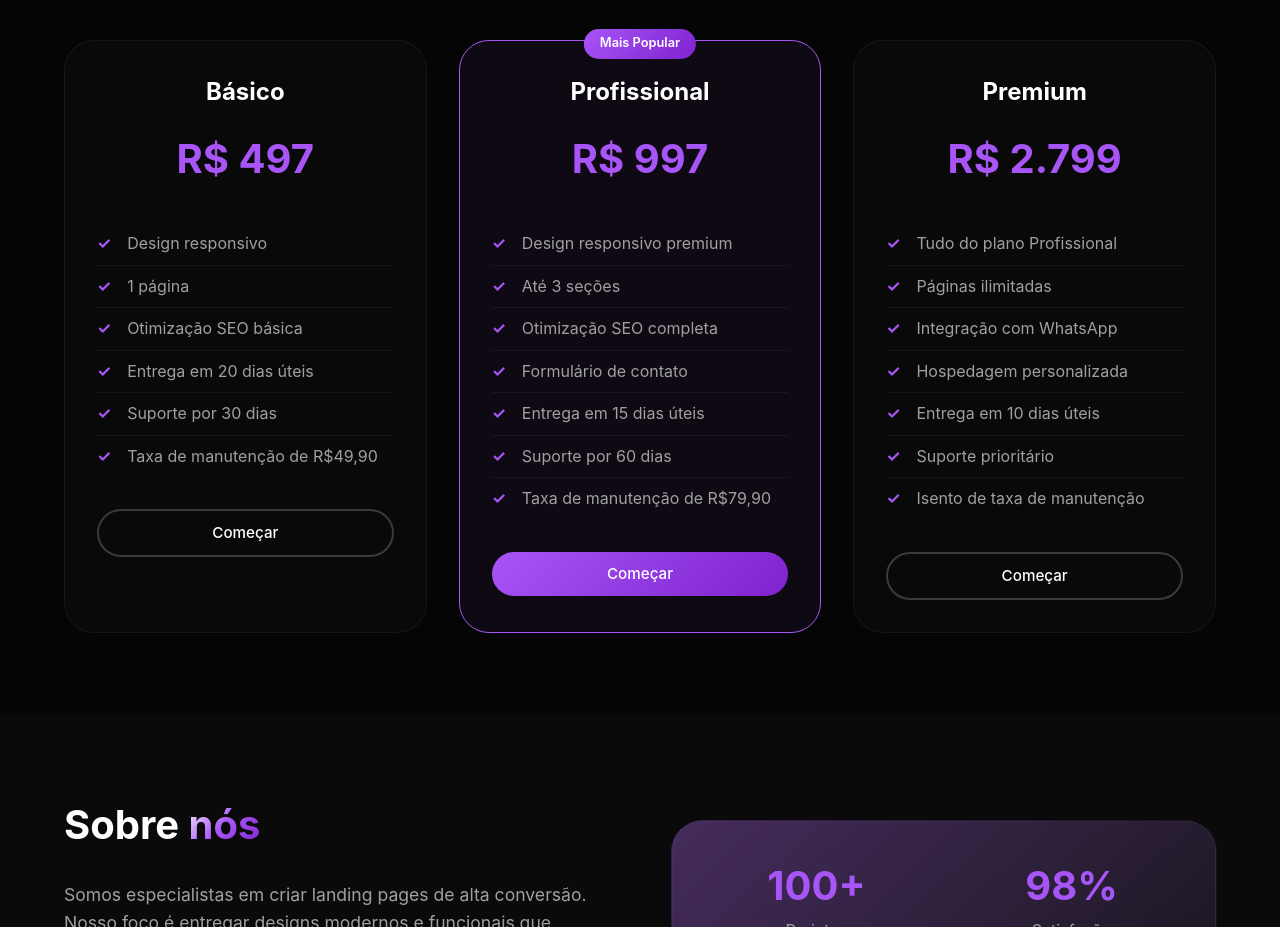
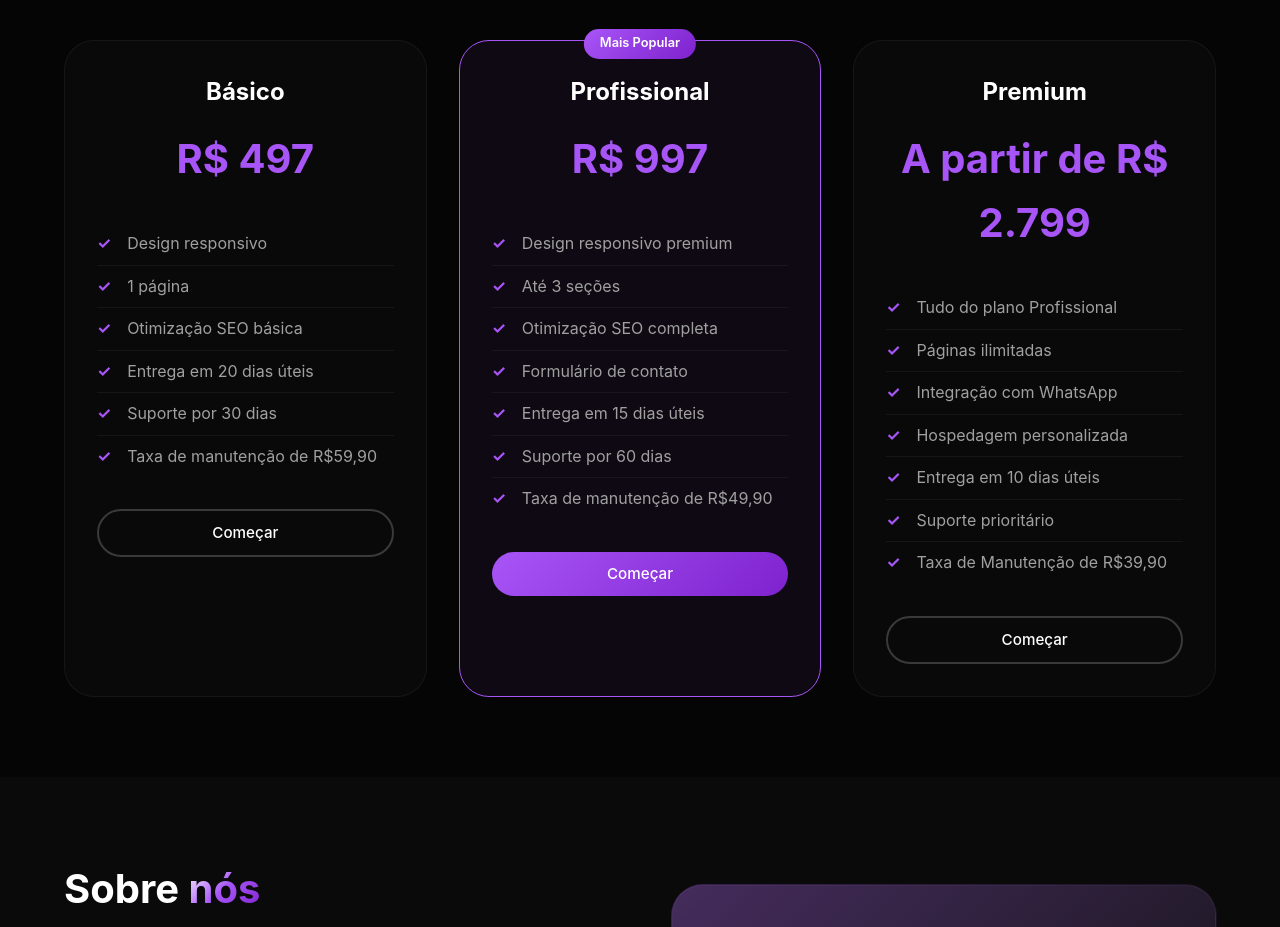
Before and after one commit to GabiiCarvalho/CodeCarvalho.dev, a plain HTML site: page index.html in a window 1280 px wide. Shown: the part 2340-3267 px from the top of the page. Drawn offline with Linux system fonts and the light colour scheme.

Commit message:
Atualizar o index.html
correcaoDescricaoPlanos

```diff
--- a/index.html
+++ b/index.html
@@ -168,7 +168,7 @@
                     <li>Otimização SEO básica</li>
                     <li>Entrega em 20 dias úteis</li>
                     <li>Suporte por 30 dias</li>
-                    <li>Taxa de manutenção de R$49,90</li>
+                    <li>Taxa de manutenção de R$59,90</li>
                 </ul>
                 <a href="#contact" class="btn btn-outline">Começar</a>
             </div>
@@ -185,14 +185,14 @@
                     <li>Formulário de contato</li>
                     <li>Entrega em 15 dias úteis</li>
                     <li>Suporte por 60 dias</li>
-                    <li>Taxa de manutenção de R$79,90</li>
+                    <li>Taxa de manutenção de R$49,90</li>
                 </ul>
                 <a href="#contact" class="btn btn-primary">Começar</a>
             </div>
             <div class="pricing-card">
                 <div class="pricing-header">
                     <h3>Premium</h3>
-                    <div class="pricing-price">R$ 2.799</div>
+                    <div class="pricing-price">A partir de R$ 2.799</div>
                 </div>
                 <ul class="pricing-features">
                     <li>Tudo do plano Profissional</li>
@@ -201,7 +201,7 @@
                     <li>Hospedagem personalizada</li>
                     <li>Entrega em 10 dias úteis</li>
                     <li>Suporte prioritário</li>
-                    <li>Isento de taxa de manutenção</li>
+                    <li>Taxa de Manutenção de R$39,90</li>
                 </ul>
                 <a href="#contact" class="btn btn-outline">Começar</a>
             </div>
```
